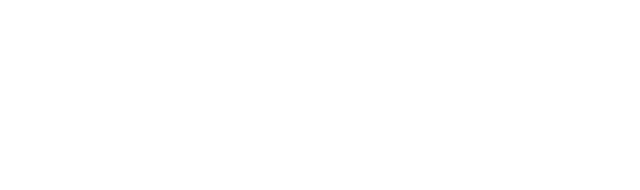
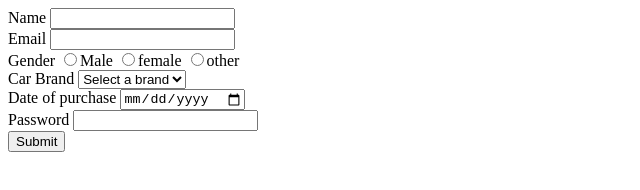
Before and after one commit to acciojob/car-insurance-form-devesh297, a website: page main.html in a window 1280 px wide. Shown: the whole page, without its empty margins (0-640 px from the left). Drawn offline with Linux system fonts and the light colour scheme.

Commit message:
created a submission

```diff
--- a/main.html
+++ b/main.html
@@ -7,7 +7,36 @@
 </head>
 
 <body>
-	<!-- the entire body must be written by student -->
+    <form method="POST"
+	<label for="Name">Name</label>
+	<input type="text" id="name" name="name" required>
+	<br>
+	<label for="Email">Email</label>
+	<input type="Email" id="email" name="email" required>
+	<br>
+	<label for="Gender">Gender</label>
+
+	<input type="radio" id="male" name="Gender" required><label for="MAle">Male</label>
+	<input type="radio" id="Female" name="Gender" required><label for="female">female</label>
+	<input type="radio" id="other" name="Gender" required><label for="other">other</label>
+	<br>
+     <label for="laptop">Car Brand </label>
+		<select id="cars" name="cars" required>
+			<option value="">Select a brand</option>
+			<option value="apple">BMW</option>
+			<option value="asus">Audi</option>
+			<option value="hp">Mercedez</option>
+		</select>
+		<br>
+		<label for="Date of purchase">Date of purchase</label>
+		<input type="Date" id="dop" name="dop" required>
+		<br>
+        <label for="Password">Password</label>
+		<input type="password" id="password" name="password" required>
+		<br>
+		<button type="submit">Submit</button>
+
+
     <script type="text/javascript" src="./script.js">
 </script>
 
```
